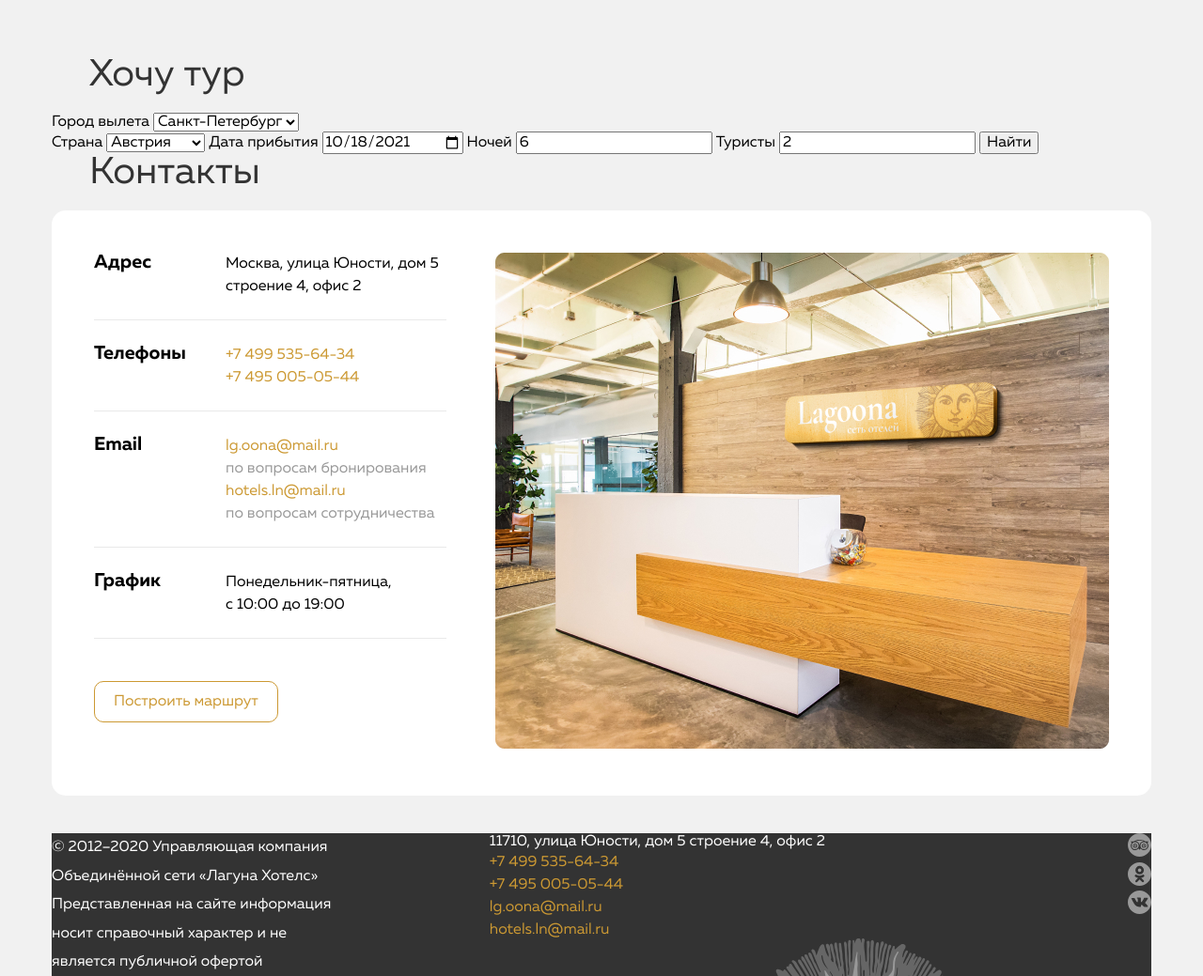
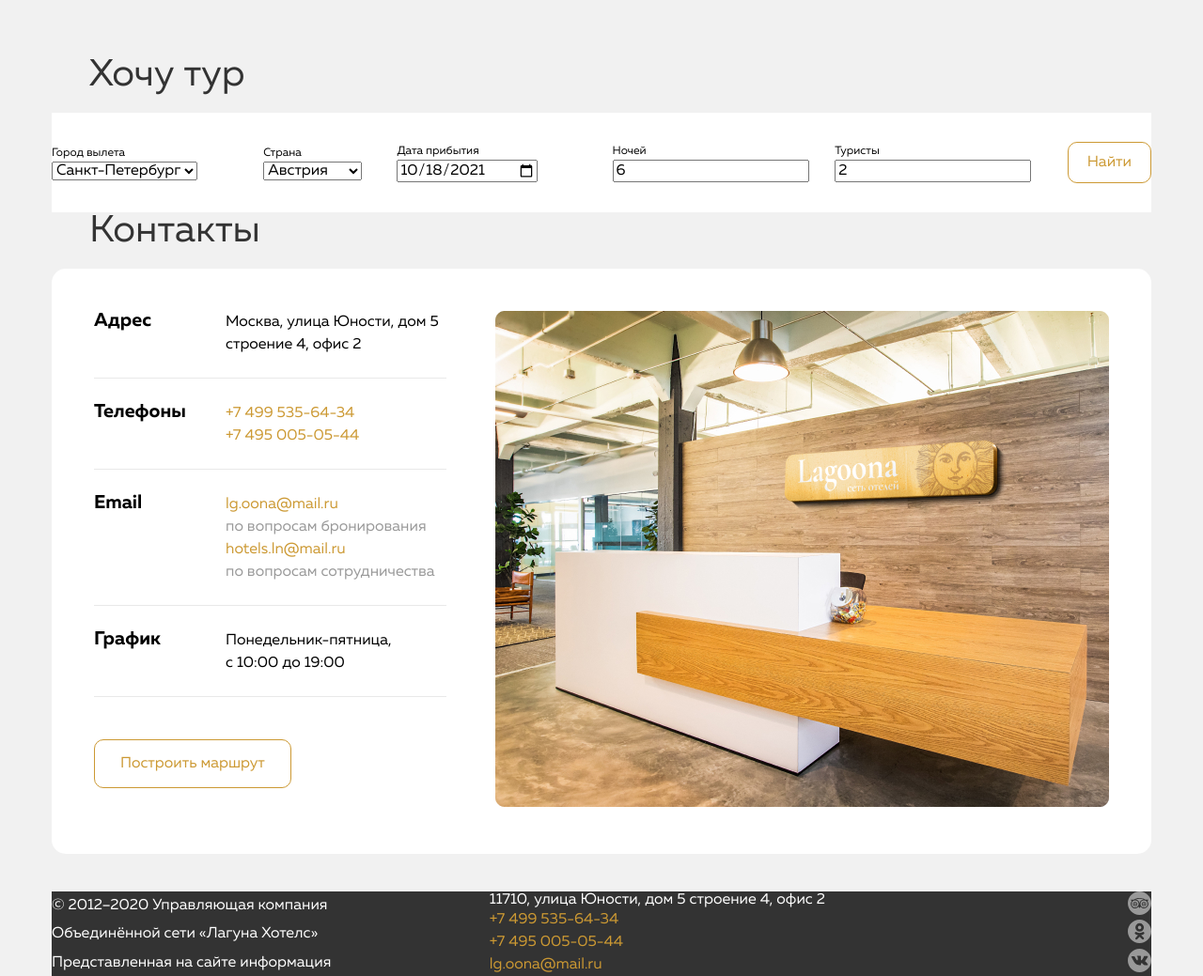
Before and after one commit to dimstud/skill, a plain HTML site: page 5/index.html in a window 1280 px wide. Shown: the part 4220-5259 px from the top of the page at 94% size. Drawn offline with Linux system fonts and the light colour scheme.

Commit message:
section tur end

```diff
--- a/5/css/style.css
+++ b/5/css/style.css
@@ -495,14 +495,18 @@ img {
 .tur-form {
   display: flex;
   justify-content: space-between;
+  align-items: center;
+  min-height: 106px;
+  background-color: #fff;
 }
 
 .tur-label {
-
+  display: block;
 }
 
 .tur-name {
-
+  font-size: 12px;
+  line-height: 1;
 }
 
 /* Contacts */
@@ -566,7 +570,11 @@ img {
   color: #999999;
 }
 
-.contacts-btn {}
+.contacts-btn {
+  padding: 17px 27px;
+}
+
+/* Footer */
 
 .footer-container {
   min-height: 340px;
--- a/5/index.html
+++ b/5/index.html
@@ -311,34 +311,34 @@
     <srction class="tur">
       <div class="container tur-container">
         <h2 class="section-title tur-tile">Хочу тур</h2>
-        <form class=atur-form" action="">
-          <div class="tur-wrap">
-            <label for="sity" class"tur-label">Город вылета</label>
-            <select name="sity" id="sity" class="tur-select">
-              <option class="tur-option" id="spb" value="Санкт-Петербург" selected>Санкт-Петербург</option>
-              <option class="tur-option" id="msc" value="Москва">Москва</option>
+        <form class="tur-form" action="#">
+          <label for="sity" class="tur-label">
+              <span class="tur-name">Город вылета</span>
+              <select name="sity" id="sity" class="tur-select">
+                <option class="tur-option" id="spb" value="Санкт-Петербург" selected>Санкт-Петербург</option>
+                <option class="tur-option" id="msc" value="Москва">Москва</option>
             </select>
-          </div>
-          <label class"tur-label">
+          </label>
+          <label class="tur-label">
             <span class="tur-name">Страна</span>
             <select name="country" class="tur-select">
               <option class="tur-option" id="aus" value="Аастралия" selected>Австралия</option>
               <option class="tur-option" id="ast" value="Австрия" selected>Австрия</option>
             </select>
           </label>
-          <label class"tur-label">
+          <label class="tur-label">
             <span class="tur-name">Дата прибытия</span>
-            <input type="date" name="date" class="tur-date" id="date" value="2021-10-18"></input>
+            <input type="date" name="date" class="tur-date" id="date" value="2021-10-18">
           </label>
-          <label class"tur-label">
+          <label class="tur-label">
             <span class="tur-name">Ночей</span>
-            <input type="number" name="night" id="night" class="tur-number" value="6"></input>
+            <input type="number" name="night" id="night" class="tur-number" value="6">
           </label>
-          <label class"tur-label">
+          <label class="tur-label">
             <span class="tur-name">Туристы</span>
-            <input type="number" name="turists" id="turists" class="tur-number" value="2"></input>
+            <input type="number" name="turists" id="turists" class="tur-number" value="2">
           </label>
-          <button type="submit">Найти</button>
+          <button type="submit" class="btn">Найти</button>
         </form>
       </div>
     </srction>
```
